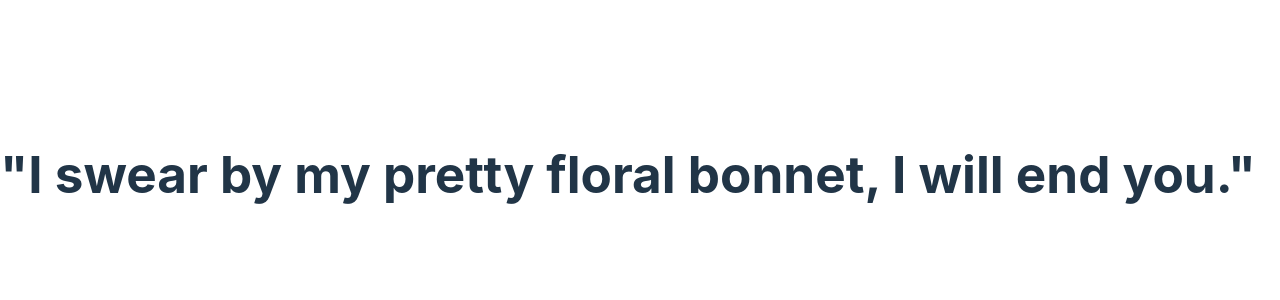
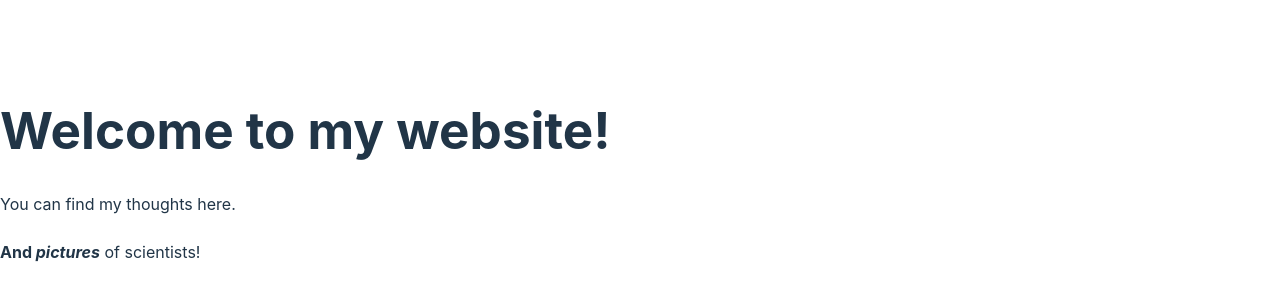
Before and after one commit to perugi/my-first-react-app, a React (Vite) app: page / in a window 1280 px wide. Shown: the part 226-526 px from the top of the page. Built offline with nearby package versions, Linux system fonts and the light colour scheme.

Commit message:
Add some react jsx documentation challenges

```diff
--- /dev/null
+++ b/src/Bio.jsx
@@ -0,0 +1,16 @@
+const Bio = () => {
+  return (
+    <>
+      <div className="intro">
+        <h1>Welcome to my website!</h1>
+      </div>
+      <p className="summary">
+        You can find my thoughts here.
+        <br/><br/>
+        <b>And <i>pictures</i></b> of scientists!
+      </p>
+    </>
+  )
+}
+
+export default Bio;
--- a/src/main.jsx
+++ b/src/main.jsx
@@ -1,10 +1,12 @@
 import React from "react";
 import ReactDOM from "react-dom/client";
-import Greeting from "./Greeting.jsx";
+// import Greeting from "./Greeting.jsx";
+// import App from "./App.jsx";
+import Bio from "./Bio.jsx";
 import "./index.css";
 
 ReactDOM.createRoot(document.getElementById("root")).render(
   <React.StrictMode>
-    <Greeting />
+    <Bio />
   </React.StrictMode>
 );
```
Also changed, not shown: src/App.jsx (+9 -3 lines).
